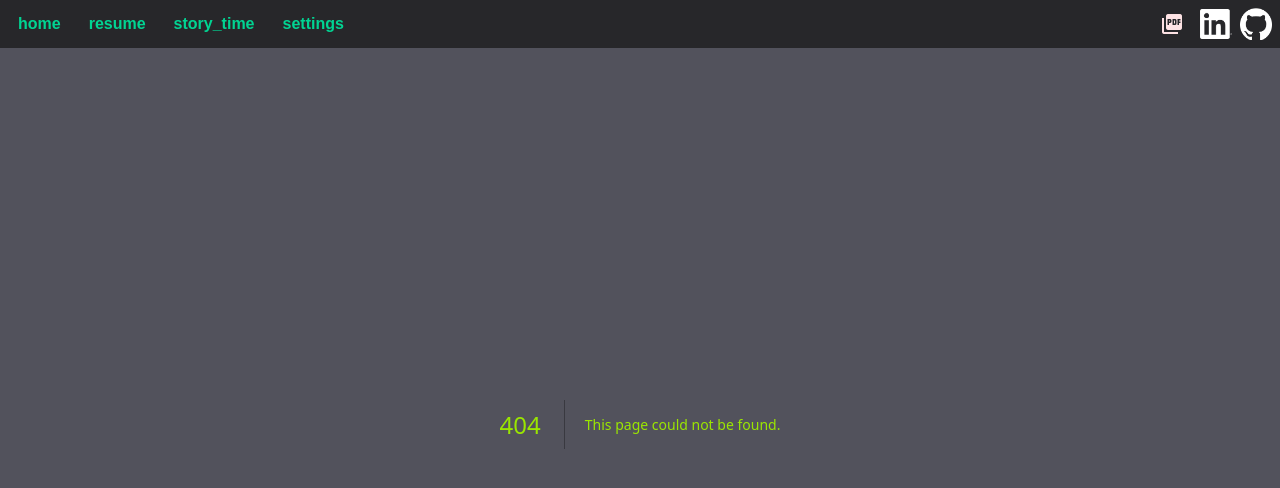
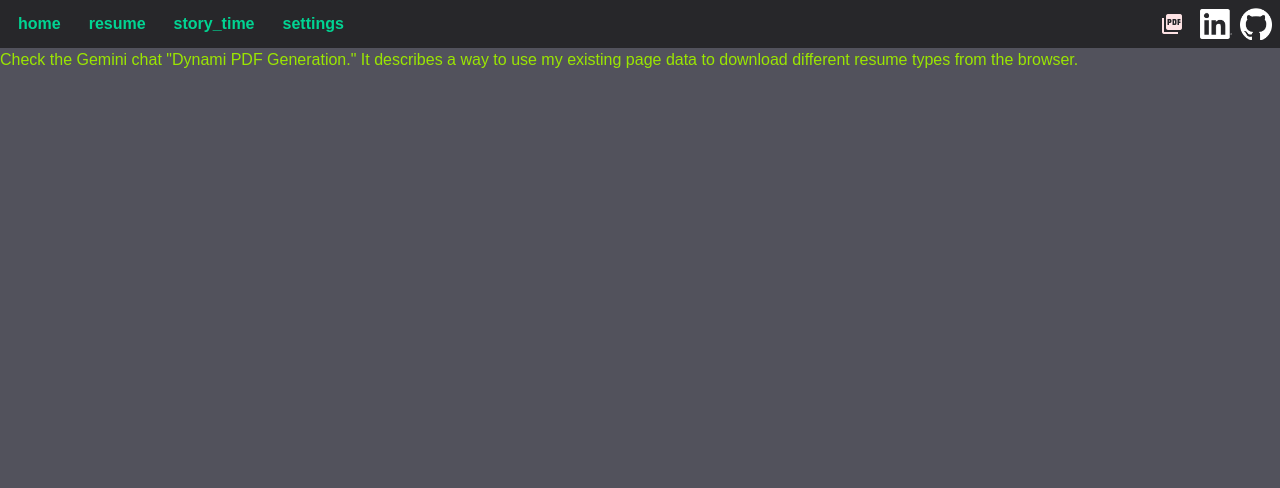
Before and after one commit to adsaines/adsaines.github.io, a Next.js app: page /resume/download in a window 1280 px wide. Before the commit this address had no page. Shown: the top 488 px of the page. Built offline with nearby package versions, Linux system fonts and the light colour scheme.

Commit message:
AI showed me a greate way to make a resume generator

```diff
--- /dev/null
+++ b/src/app/resume/download/page.tsx
@@ -0,0 +1,20 @@
+import { NextPage } from "next"
+
+/*
+    TODO: introduce dynamic resume download
+    - a thorough one
+    - a simple one
+    - one with an accepted template header for submissions to jobs
+
+    Useing some URL variables I should be able to stuff some specifics in there.
+*/
+
+const Download: NextPage = () => {
+    return (
+        <div>
+            Check the Gemini chat "Dynami PDF Generation." It describes a way to use my existing page data to download different resume types from the browser.
+        </div>
+    )
+}
+
+export default Download;
```
